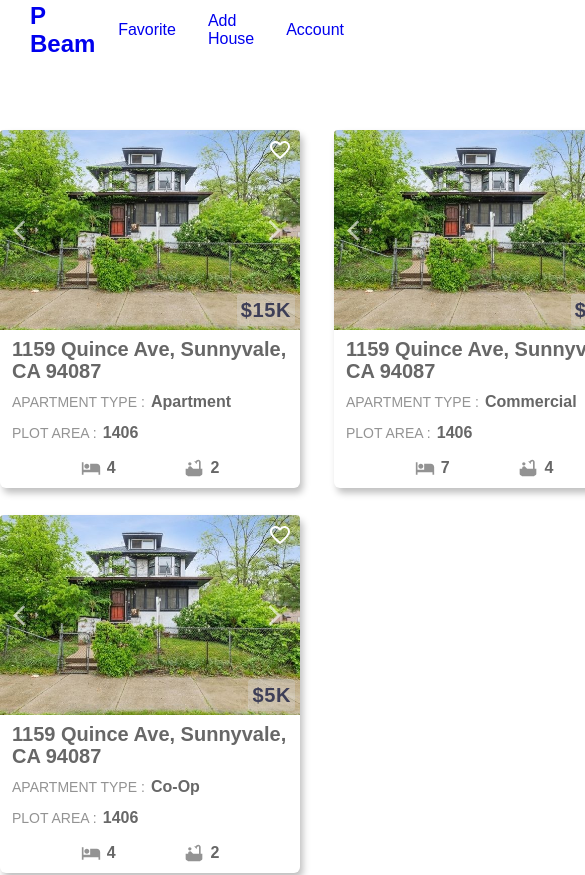
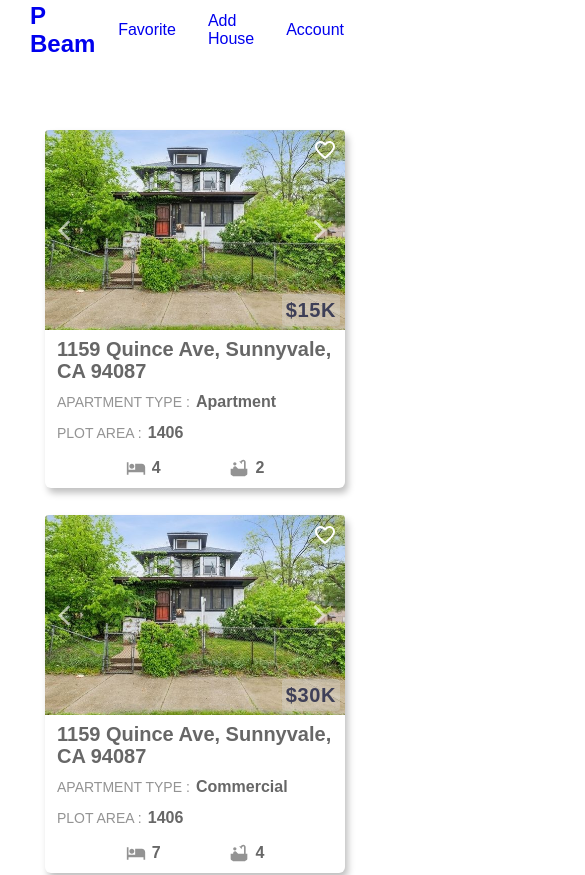
Before and after one commit to Web-Dev-Problems/pb-mini-project-2, a React (Create React App) app: page / in a window 390 px wide. Shown: the top 875 px of the page, 585 px wide, since content can reach past the window. Built offline with nearby package versions, Linux system fonts and the light colour scheme.

Commit message:
Made the houses' blocks responsive

```diff
--- a/src/pages/Favorite.js
+++ b/src/pages/Favorite.js
@@ -23,8 +23,9 @@ const FavoriteContainer = styled.section`
     flex-direction: column;
     > ul:nth-of-type(1){
         display: grid;
-        grid-template-columns: repeat(4, 300px);
-        margin: 0 auto;
+        grid-template-columns: repeat(auto-fill, 300px);
+        width: 100%;
+        justify-content: center;
         grid-column-gap: 34px;
         grid-row-gap: 27px;
     }
--- a/src/pages/Home.js
+++ b/src/pages/Home.js
@@ -24,8 +24,9 @@ const HomeContainer = styled.section`
     > ul:nth-of-type(1){
         padding: 70px 0 30px 0;
         display: grid;
-        grid-template-columns: repeat(4, 300px);
-        margin: 0 auto;
+        grid-template-columns: repeat(auto-fill, 300px);
+        width: 100%;
+        justify-content: center;
         grid-column-gap: 34px;
         grid-row-gap: 27px;
     }
```
